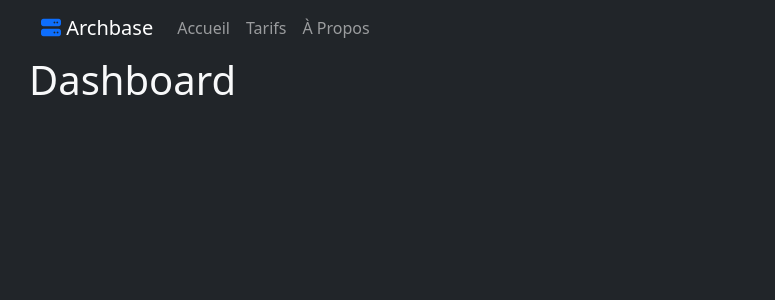
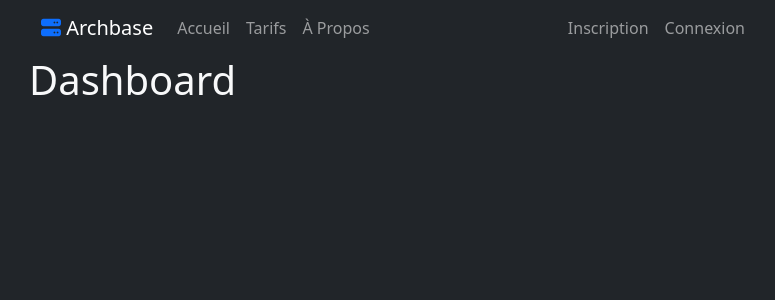
Before and after one commit to artonoximee/archbase, a React (Create React App) app: page / in a window 1280 px wide. Shown: the top 300 px of the page, without its empty margins (243-1018 px from the left). Built offline with nearby package versions, Linux system fonts and the light colour scheme; no server answers.

Commit message:
routes are working and navbar is correctly directing to components

```diff
--- a/src/components/Navbar.js
+++ b/src/components/Navbar.js
@@ -1,36 +1,38 @@
 import React from "react";
+import { Link } from "react-router-dom";
 
 function Navbar() {
   return (
     <nav className="navbar navbar-dark navbar-expand-lg bg-dark">
       <div className="container-fluid">
-        <a href="/" className="navbar-brand"><i className="fa-solid fa-server text-primary"></i> Archbase</a>
+        <Link to="/" className="navbar-brand"><i className="fa-solid fa-server text-primary"></i> Archbase</Link>
         <button className="navbar-toggler" type="button" data-bs-toggle="collapse" data-bs-target="#navbarText" aria-controls="navbarText" aria-expanded="false" aria-label="Toggle navigation">
           <span className="navbar-toggler-icon"></span>
         </button>
         <div className="collapse navbar-collapse" id="navbarText">
           <ul className="navbar-nav me-auto mb-2 mb-lg-0">
             <li className="nav-item">
-              <a href="/" className="nav-link">Accueil</a>
+              <Link to="/" className="nav-link">Accueil</Link>
             </li>
             <li className="nav-item">
-              <a href="/" className="nav-link">Tarifs</a>
+              <Link to="/" className="nav-link">Tarifs</Link>
             </li>
             <li className="nav-item">
-              <a href="/" className="nav-link">À Propos</a>
+              <Link to="/" className="nav-link">À Propos</Link>
             </li>
           </ul>
-          {/* <ul className="navbar-nav mb-2 mb-lg-0">
+          <ul className="navbar-nav mb-2 mb-lg-0">
+              <li className="nav-item">
+                <Link to="signup" className="nav-link">Inscription</Link>
+              </li>
+              <li className="nav-item">
+                <Link to="login" className="nav-link">Connexion</Link>
+              </li>
+          </ul>
+          {/*
             {
               !user &&
-              <>
-                <li className="nav-item">
-                  <a to="register" className="nav-link">Inscription</a>
-                </li>
-                <li className="nav-item">
-                  <a to="login" className="nav-link">Connexion</a>
-                </li>
-              </>
+
             }
             {
               user &&
@@ -43,7 +45,7 @@ function Navbar() {
                 </li>
               </>
             }
-          </ul> */}
+           */}
         </div>
       </div>
     </nav>
```
